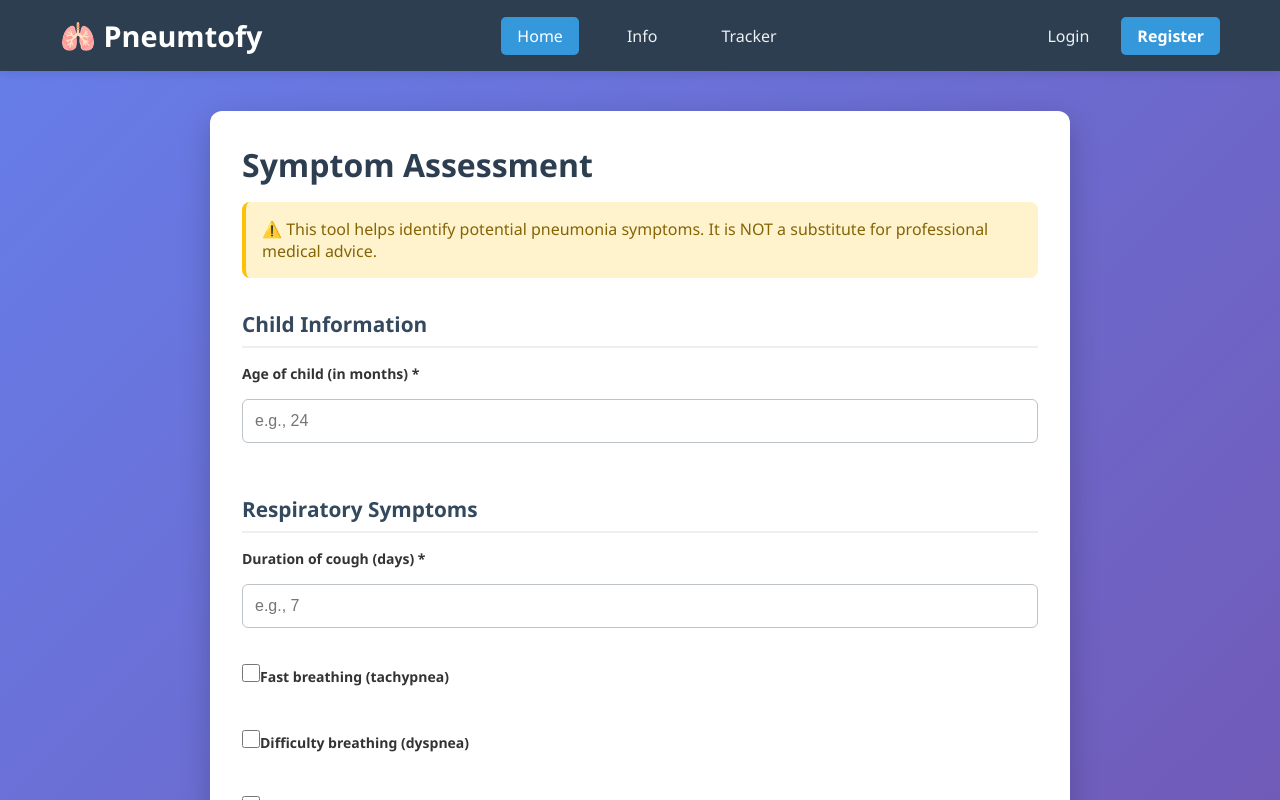
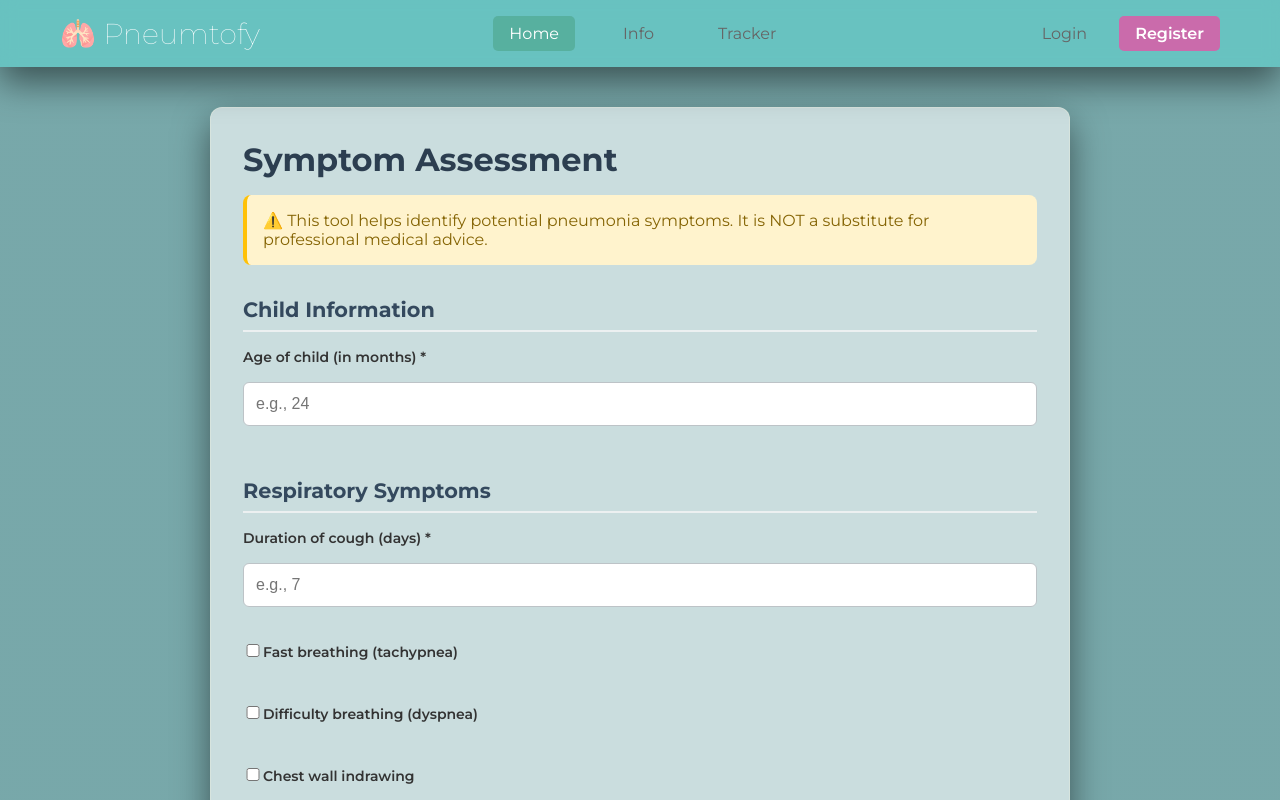
Before and after one commit to ultraeli/Pneumtofy, a React (Create React App) app in the folder frontend/: page / in a window 1280 px wide. Shown: the top 800 px of the page. Built offline with nearby package versions, Linux system fonts and the light colour scheme; the HTML template or start-up script is replaced by a standard one.

Commit message:
Changed styling for symptom form and navigation bar and font

```diff
--- a/frontend/public/index.html
+++ b/frontend/public/index.html
@@ -4,6 +4,9 @@
     <meta charset="utf-8" />
     <meta name="viewport" content="width=device-width, initial-scale=1" />
     <meta name="theme-color" content="#000000" />
+    <link rel="preconnect" href="https://fonts.googleapis.com">
+    <link rel="preconnect" href="https://fonts.gstatic.com" crossorigin>
+    <link href="https://fonts.googleapis.com/css2?family=Montserrat:ital,wght@0,100..900;1,100..900&display=swap" rel="stylesheet">
     <meta
       name="description"
       content="Pneumtofy - Pneumonia Tracker and Information Platform"
@@ -16,9 +19,6 @@
         box-sizing: border-box;
       }
       body {
-        font-family: 'Segoe UI', 'Roboto', 'Oxygen',
-          'Ubuntu', 'Cantarell', 'Fira Sans', 'Droid Sans', 'Helvetica',
-          'Arial', sans-serif;
         -webkit-font-smoothing: antialiased;
         -moz-osx-font-smoothing: grayscale;
         background-color: #f5f5f5;
--- a/frontend/src/App.css
+++ b/frontend/src/App.css
@@ -1,6 +1,7 @@
 .app {
   min-height: 100vh;
-  background: linear-gradient(135deg, #667eea 0%, #764ba2 100%);
+  background: linear-gradient(135deg, #20727596 100%, #adadad96 100%);
+  font-family: "Montserrat", sans-serif;
 }
 
 .main-content {
--- a/frontend/src/components/Navigation.css
+++ b/frontend/src/components/Navigation.css
@@ -1,10 +1,12 @@
 .navbar {
-  background-color: #2c3e50;
+  background-color: #48fff64d;
   padding: 1rem 0;
-  box-shadow: 0 2px 10px rgba(0, 0, 0, 0.1);
+  box-shadow: 0 15px 35px rgba(0, 0, 0, 0.5);
+  backdrop-filter: blur(8px);
   position: sticky;
   top: 0;
   z-index: 100;
+
 }
 
 .nav-container {
@@ -19,6 +21,7 @@
 .logo h1 {
   color: white;
   font-size: 1.8rem;
+  font-weight: 100;
   cursor: pointer;
   transition: opacity 0.3s ease;
   margin: 0;
@@ -39,7 +42,7 @@
 .nav-link {
   background: none;
   border: none;
-  color: #ecf0f1;
+  color: #666666;
   font-size: 1rem;
   cursor: pointer;
   padding: 0.5rem 1rem;
@@ -55,7 +58,7 @@
 }
 
 .nav-link.active {
-  background-color: #3498db;
+  background-color: #2275343a;
   color: white;
 }
 
@@ -75,7 +78,7 @@
 .login-link {
   background: none;
   border: none;
-  color: #ecf0f1;
+  color: #666666;
   font-size: 1rem;
   cursor: pointer;
   padding: 0.5rem 1rem;
@@ -90,7 +93,7 @@
 }
 
 .register-link {
-  background-color: #3498db;
+  background-color: #ca6bab;
   border: none;
   color: white;
   font-size: 1rem;
--- a/frontend/src/components/SymptomForm.css
+++ b/frontend/src/components/SymptomForm.css
@@ -3,10 +3,11 @@
 }
 
 .symptom-form-card {
-  background: white;
+  background: rgba(255, 255, 255, 0.61);
+  border: 1px solid rgba(245, 245, 220, 0.3);
+  padding: 2rem;
+  box-shadow: 0 15px 35px rgba(0, 0, 0, 0.5);
   border-radius: 12px;
-  padding: 2rem;
-  box-shadow: 0 10px 30px rgba(0, 0, 0, 0.2);
 }
 
 .symptom-form-card h2 {
@@ -82,19 +83,18 @@
   align-items: center;
   gap: 0.5rem;
   cursor: pointer;
-  margin: 0;
   font-weight: normal;
 }
 
 .checkbox-group input[type="checkbox"] {
-  width: 18px;
-  height: 18px;
+  width: 20px;
+  height: 13px;;
   cursor: pointer;
   accent-color: #3498db;
 }
 
 .submit-btn {
-  background: linear-gradient(135deg, #667eea 0%, #764ba2 100%);
+  background: linear-gradient(135deg, #3d9ea1 0%, #764ba26b 100%);
   color: white;
   padding: 1rem;
   border: none;
```
